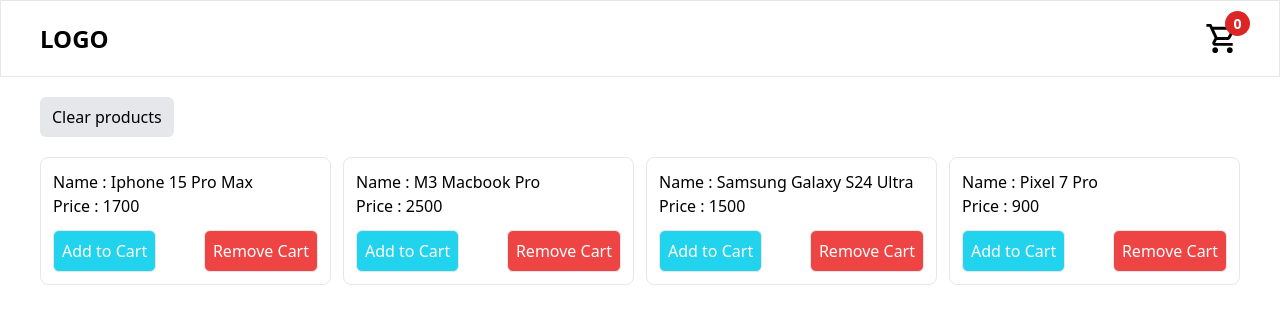
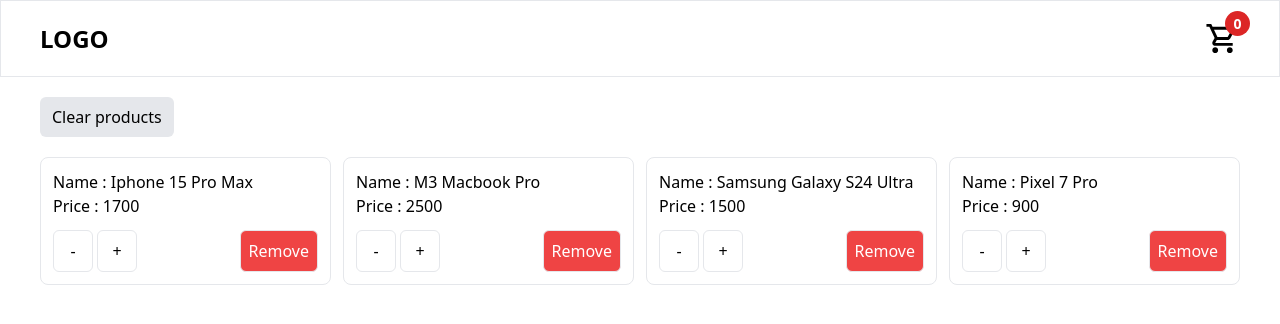
Before and after one commit to sohunz/shopping-cart, a React (Vite) app: page / in a window 1280 px wide. Shown: the top 324 px of the page. Built offline with nearby package versions, Linux system fonts and the light colour scheme.

Commit message:
change some

```diff
--- a/src/components/Navbar.tsx
+++ b/src/components/Navbar.tsx
@@ -3,9 +3,7 @@
 import { RootState } from "../store/store";
 
 const Navbar = () => {
-    const cardCouter = useSelector(
-        (state: RootState) => state.addCart.cartCount
-    );
+    const cardCouter = useSelector((state: RootState) => state.addCart.total);
 
     console.log(cardCouter);
 
--- a/src/components/ProductItem.tsx
+++ b/src/components/ProductItem.tsx
@@ -1,12 +1,16 @@
 import { useDispatch } from "react-redux";
 import { productTypes } from "../types/productType";
-import { addCart, removeCart } from "../store/cartSlice/cartSlice";
+import { addCart, reduceCard, removeCart } from "../store/cartSlice/cartSlice";
 
 const ProductItem = ({ id, name, price }: productTypes) => {
     const dispatch = useDispatch();
 
-    const handleAddCart = () => {
-        dispatch(addCart());
+    const handleAddCart = (id: number) => {
+        dispatch(addCart(id));
+    };
+
+    const handleReduceCart = (id: number) => {
+        dispatch(reduceCard(id));
     };
 
     const handleRemoveCart = (id: number) => {
@@ -18,17 +22,25 @@
             <p>Name : {name}</p>
             <p>Price : {price}</p>
             <div className="flex flex-row items-center justify-between">
-                <button
-                    className="border bg-cyan-400 p-2 rounded-md text-white mt-3"
-                    onClick={handleAddCart}
-                >
-                    Add to Cart
-                </button>
+                <div className="flex gap-1">
+                    <button
+                        className="w-[40px] border  p-2 rounded-md mt-3"
+                        onClick={() => handleReduceCart(id)}
+                    >
+                        -
+                    </button>
+                    <button
+                        className="w-[40px] border  p-2 rounded-md  mt-3"
+                        onClick={() => handleAddCart(id)}
+                    >
+                        +
+                    </button>
+                </div>
                 <button
                     className="border bg-red-500 p-2 rounded-md text-white mt-3"
                     onClick={() => handleRemoveCart(id)}
                 >
-                    Remove Cart
+                    Remove
                 </button>
             </div>
         </div>
--- a/src/store/cartSlice/cartSlice.ts
+++ b/src/store/cartSlice/cartSlice.ts
@@ -3,19 +3,29 @@
 
 const initialState = {
     products: products,
-    cartCount: 0,
+    amount: 0,
+    total: 0,
 };
 
 export const cartSlice = createSlice({
     name: "addCart",
     initialState,
     reducers: {
-        addCart: (state) => {
-            state.cartCount += 1;
+        addCart: (state, action) => {
+            let cartItem: any = state.products.find(
+                (item) => item.id === action.payload
+            );
+            cartItem = state.total += 1;
+        },
+        reduceCard: (state, action) => {
+            let cartItem: any = state.products.find(
+                (item) => item.id === action.payload
+            );
+            cartItem = state.total -= 1;
         },
         removeAllCart: (state) => {
             state.products = [];
-            state.cartCount = 0;
+            state.total = 0;
         },
         removeCart: (state, action) => {
             const remove = state.products.filter(
@@ -26,6 +36,7 @@
     },
 });
 
-export const { addCart, removeAllCart, removeCart } = cartSlice.actions;
+export const { addCart, reduceCard, removeAllCart, removeCart } =
+    cartSlice.actions;
 
 export default cartSlice.reducer;
```
